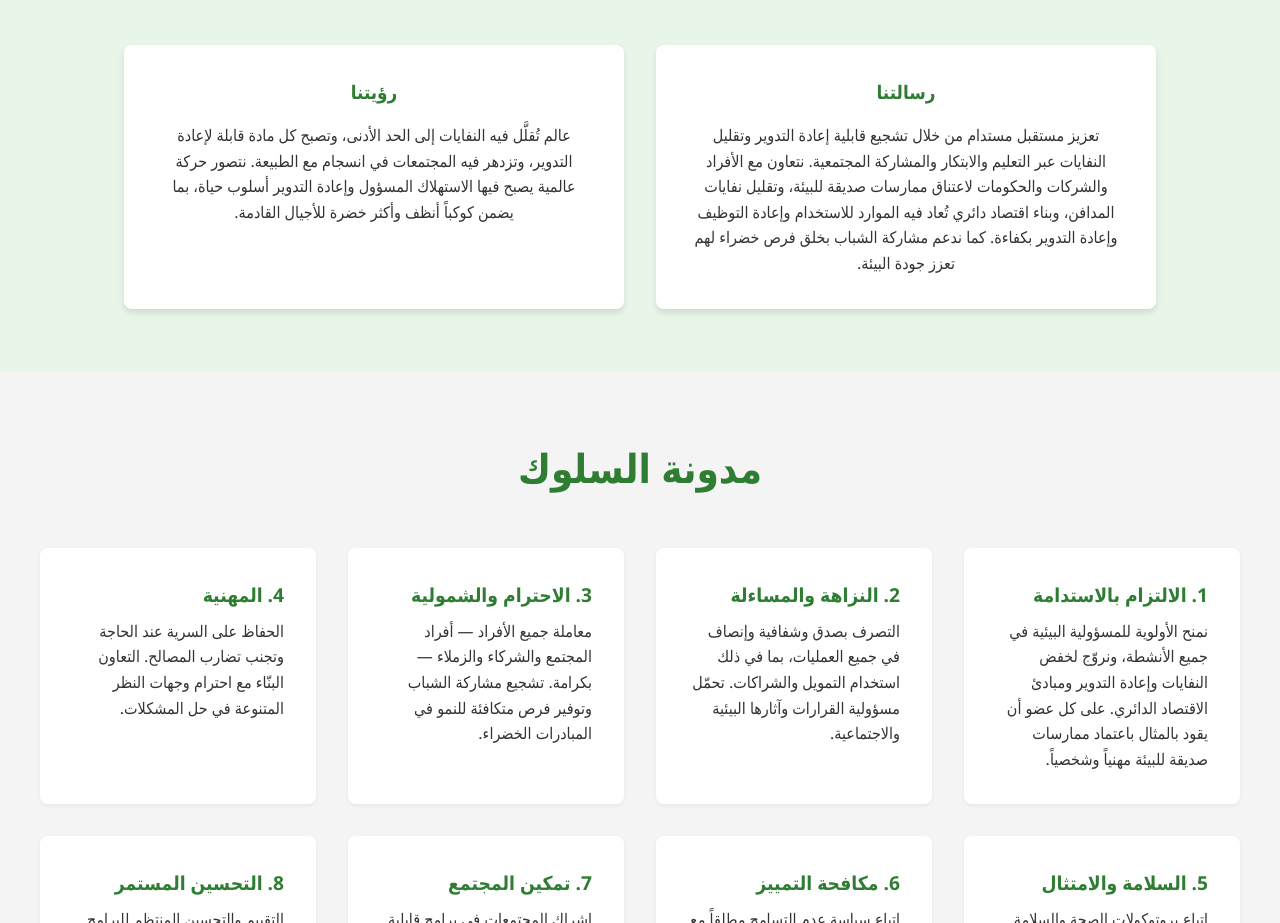
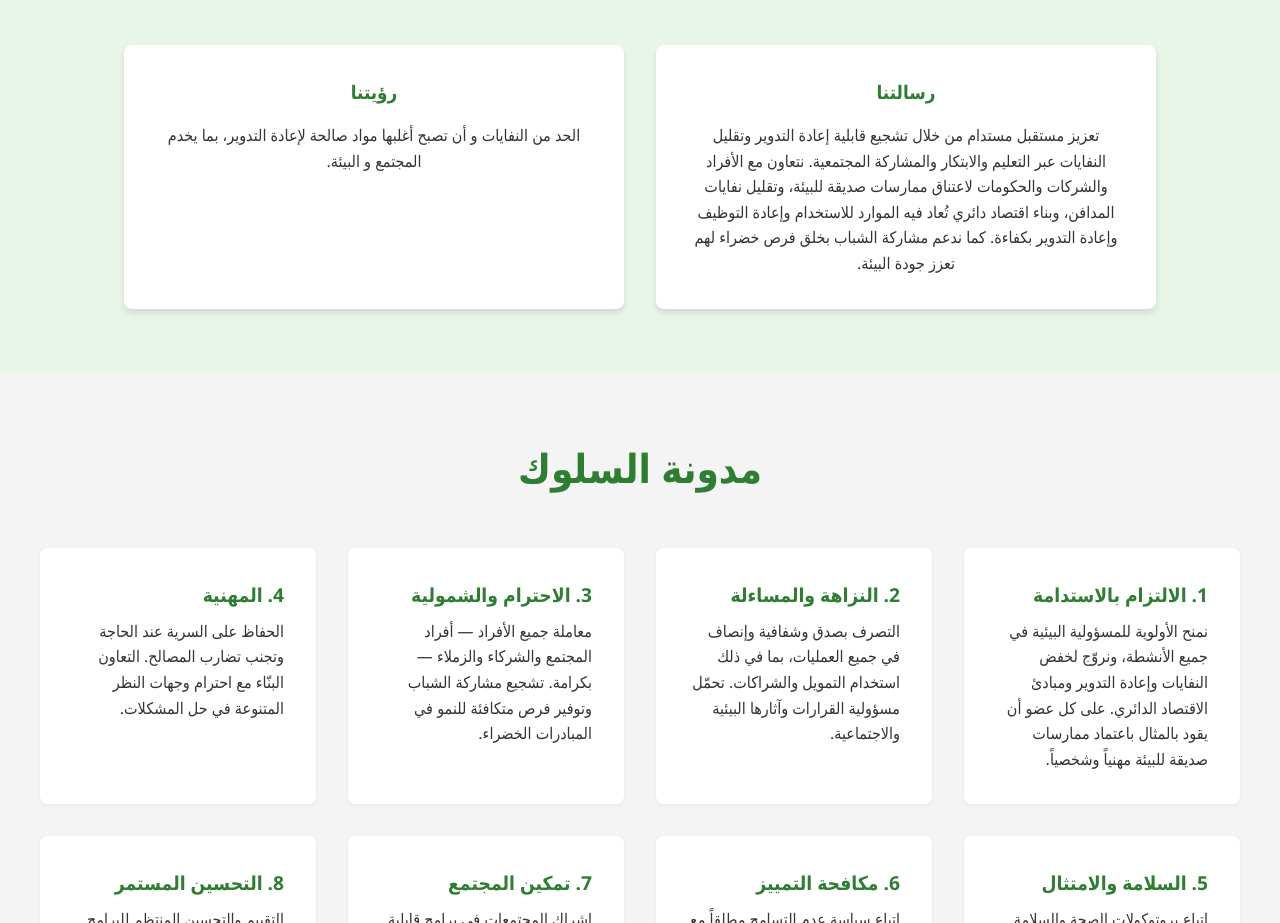
Before and after one commit to majdkassawat/RecycleWebsite, a plain HTML site: page index_ar.html in a window 1280 px wide. Shown: the part 1552-2475 px from the top of the page. Drawn offline with nearby package versions, Linux system fonts and the light colour scheme.

Commit message:
Update Vision text in Arabic index page

```diff
--- a/index_ar.html
+++ b/index_ar.html
@@ -79,7 +79,7 @@
                 </div>
                 <div class="card" data-aos="flip-left">
                     <h3>رؤيتنا</h3>
-                    <p>عالم تُقلَّل فيه النفايات إلى الحد الأدنى، وتصبح كل مادة قابلة لإعادة التدوير، وتزدهر فيه المجتمعات في انسجام مع الطبيعة. نتصور حركة عالمية يصبح فيها الاستهلاك المسؤول وإعادة التدوير أسلوب حياة، بما يضمن كوكباً أنظف وأكثر خضرة للأجيال القادمة.</p>
+                    <p>الحد من النفايات و أن تصبح أغلبها مواد صالحة لإعادة التدوير، بما يخدم المجتمع و البيئة.</p>
                 </div>
             </div>
         </div>
```
